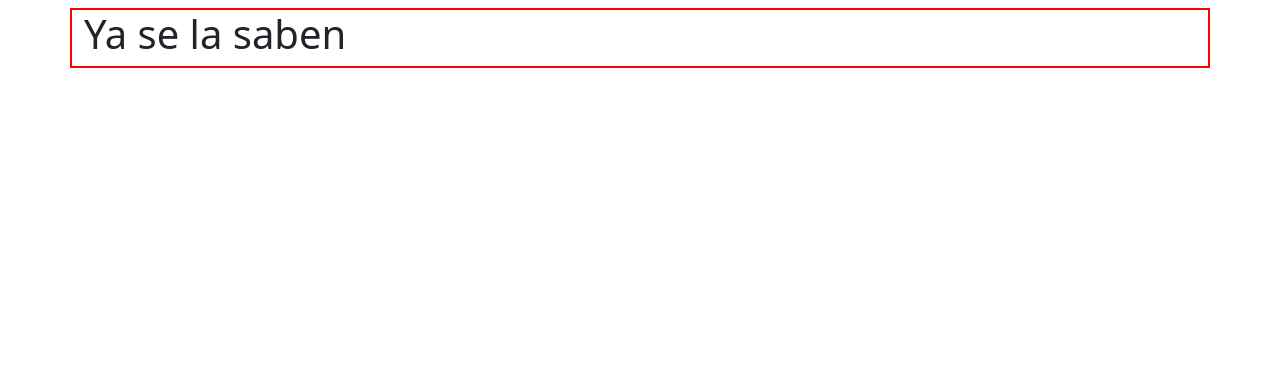
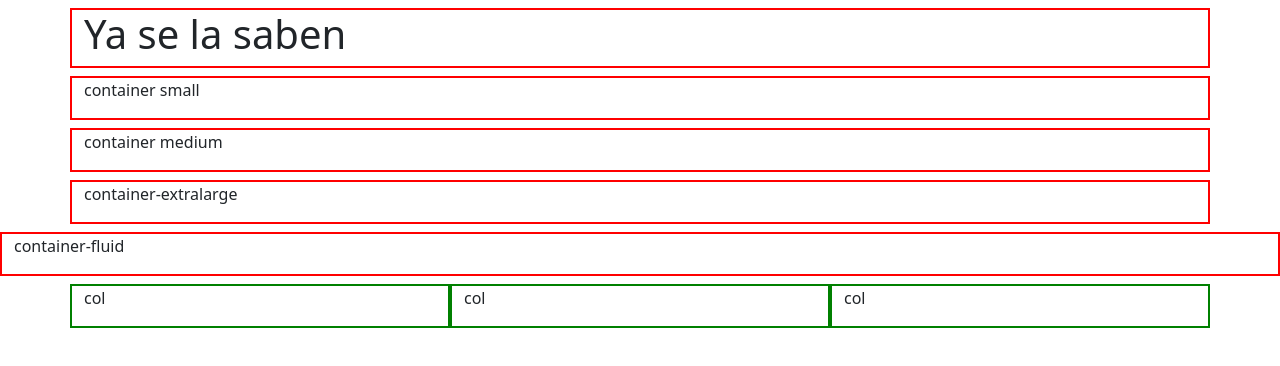
Before and after one commit to mfgtella/CH30-web06-bootstrap, a plain HTML site: page assets/pages/conceptos.html in a window 1280 px wide. Drawn offline with nearby package versions, Linux system fonts and the light colour scheme.

Commit message:
feat: css externo

```diff
--- a/assets/pages/conceptos.html
+++ b/assets/pages/conceptos.html
@@ -1,20 +1,40 @@
 <!DOCTYPE html>
 <html lang="en">
 <head>
-    <style>
-        .box{
-            border: 2px solid red;
-        }
-    </style>
     <meta charset="UTF-8">
     <meta name="viewport" content="width=device-width, initial-scale=1.0">
     <link href="https://cdn.jsdelivr.net/npm/bootstrap@5.3.1/dist/css/bootstrap.min.css" rel="stylesheet" integrity="sha384-4bw+/aepP/YC94hEpVNVgiZdgIC5+VKNBQNGCHeKRQN+PtmoHDEXuppvnDJzQIu9" crossorigin="anonymous">
+    <!-- estilos personalizados -->
+    <link rel="stylesheet" href="../styles/conceptos.css">
     <title>Document</title>
 </head>
 <body>
+    <!-- contenedores -->
     <div class="container box my-2">
     <h1>Ya se la saben</h1>
     </div>
+    <div class="container-sm box my-2">
+    <p>container small</p>
+    </div>
+    <div class="container-md box my-2">
+    <p>container medium</p>
+    </div>
+    <div class="container-xl box my-2">
+    <p>container-extralarge</p>
+    </div>
+    <div class="container-fluid box my-2">
+    <p>container-fluid</p>
+    </div>
+
+ <!--    Contenedores con grid -->
+    <section class="container">
+        <div class="row">
+            <div class="col box-col"><p>col</p></div>
+            <div class="col box-col"><p>col</p></div>
+            <div class="col box-col"><p>col</p></div>
+        </div>
+    </section>
+
 
     <script src="https://cdn.jsdelivr.net/npm/bootstrap@5.3.1/dist/js/bootstrap.bundle.min.js" integrity="sha384-HwwvtgBNo3bZJJLYd8oVXjrBZt8cqVSpeBNS5n7C8IVInixGAoxmnlMuBnhbgrkm" crossorigin="anonymous"></script>
 </body>
--- /dev/null
+++ b/assets/styles/conceptos.css
@@ -0,0 +1,6 @@
+.box{
+    border: 2px solid red;
+}
+.box-col{
+    border: 2px solid green;
+}
```
